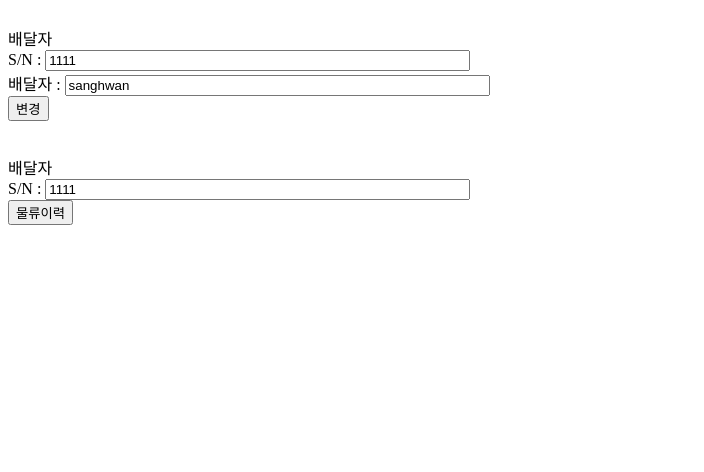
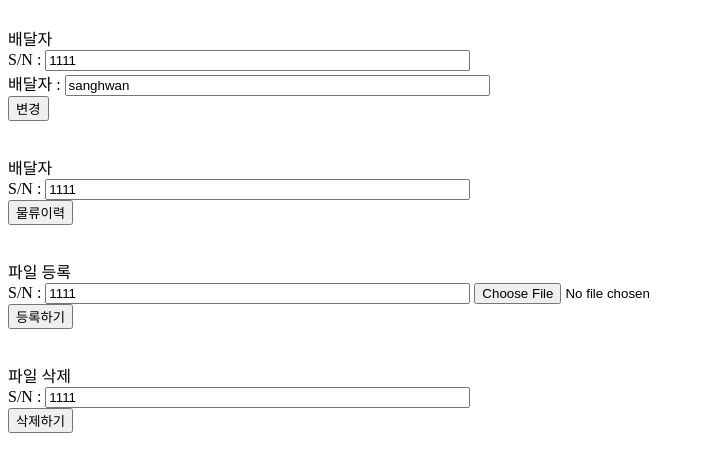
Before and after one commit to Choi-Jiwon-38/Delivery, a website: page deliveryapp/deliverymain.html in a window 1280 px wide. Shown: the whole page, without its empty margins (0-704 px from the left). Drawn offline with Linux system fonts and the light colour scheme.

Commit message:
feat: Add code to ipfs features(file upload/remove)

```diff
--- a/deliveryapp/deliverymain.html
+++ b/deliveryapp/deliverymain.html
@@ -1,27 +1,46 @@
-<html><head>
-<meta http-equiv="content-type" content="text/html; charset=utf-8"></head>
+<html>
+  <head>
+    <meta http-equiv="content-type" content="text/html; charset=utf-8" />
+  </head>
   <body>
-
     <form action="/adddeliverer" method="post" enctype="multipart/form-data">
-<br>
+      <br />
       배달자
-<br>
-S/N : <input type="input" name="sn" size='50' value="1111">
-<br>
-배달자 : <input type="input" name="userid" size='50' value="sanghwan">
-<br>
-<input type="submit" value="변경">
+      <br />
+      S/N : <input type="input" name="sn" size="50" value="1111" />
+      <br />
+      배달자 : <input type="input" name="userid" size="50" value="sanghwan" />
+      <br />
+      <input type="submit" value="변경" />
     </form>
 
-
     <form action="/show" method="get" enctype="multipart/form-data">
-<br>
+      <br />
       배달자
-<br>
-S/N : <input type="input" name="sn" size='50' value="1111">
-<br>
-<input type="submit" value="물류이력">
+      <br />
+      S/N : <input type="input" name="sn" size="50" value="1111" />
+      <br />
+      <input type="submit" value="물류이력" />
     </form>
 
+    <form action="/uploadFile" method="post" enctype="multipart/form-data">
+      <br />
+      파일 등록
+      <br />
+      S/N : <input type="input" name="sn" size="50" value="1111" />
+      <input type="file" name="filePath"/>
+      <br />
+      <input type="submit" value="등록하기" />
+      <br />
+    </form>
+    <form action="/uploadFile" method="post" enctype="multipart/form-data">
+      <br />
+      파일 삭제
+      <br />
+      S/N : <input type="input" name="sn" size="50" value="1111" />
+      <br />
+      <input type="submit" value="삭제하기" />
+      <br />
+    </form>
   </body>
 </html>
```
Lines whose indentation alone changed are shown as unchanged.
